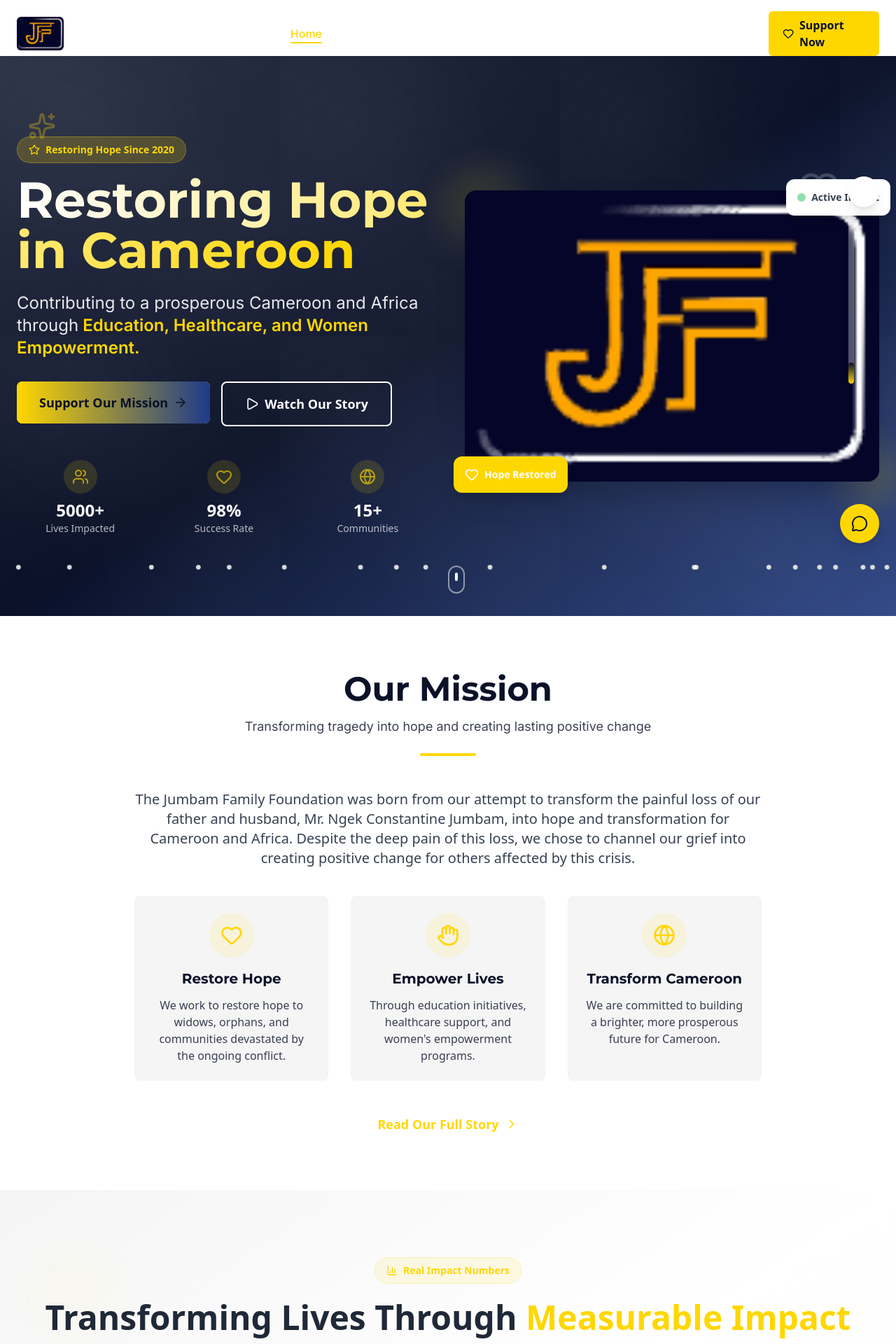
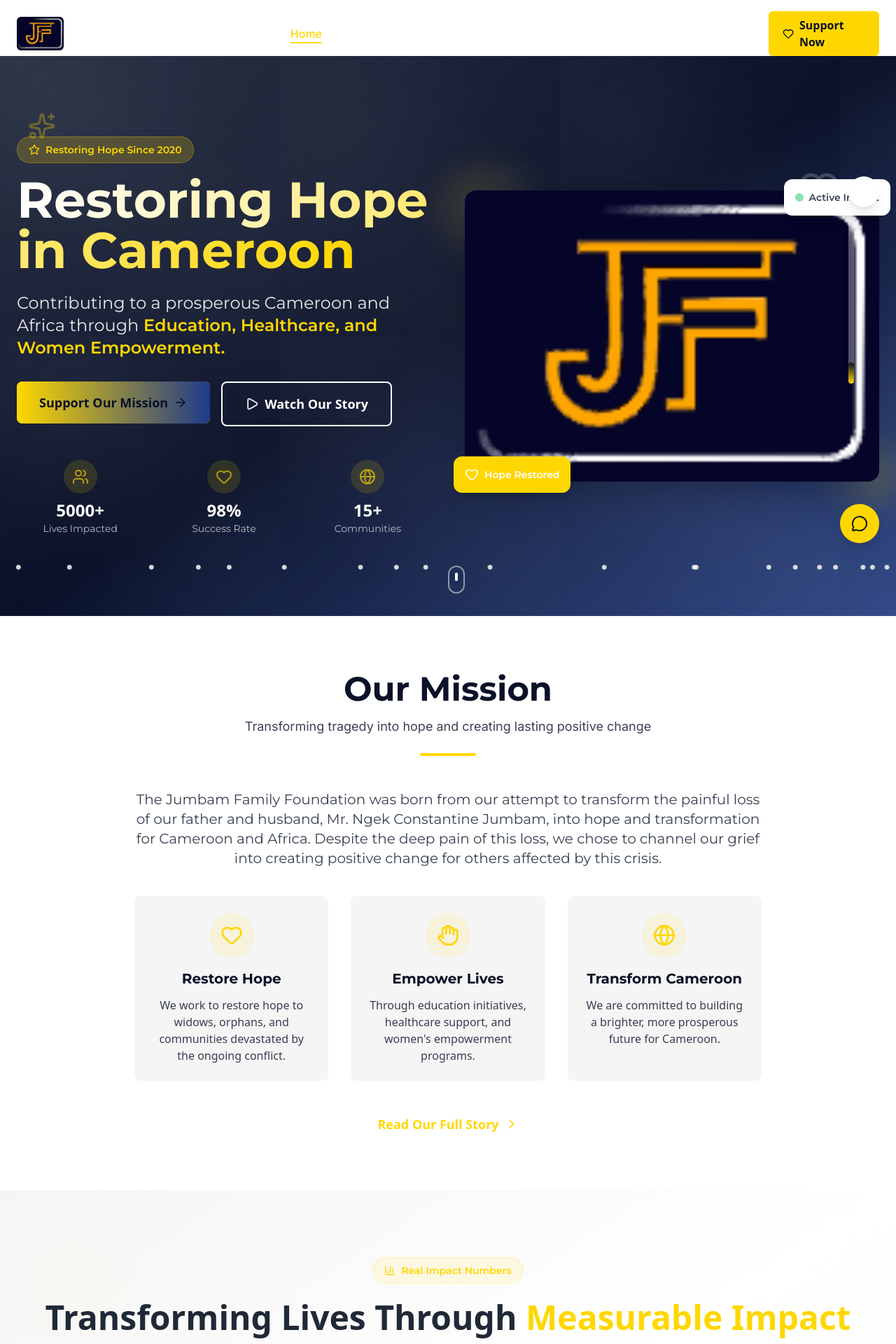
Before and after one commit to kelvintawe12/jumbamfamilyfoundationfinal, a React app: page / in a window 1280 px wide. Shown: the top 1920 px of the page at 70% size. Built offline with nearby package versions, Linux system fonts and the light colour scheme; the HTML template or start-up script is replaced by a standard one.

Commit message:
feat: Update typography styles across Home page components for consistency

```diff
--- a/src/pages/Home.tsx
+++ b/src/pages/Home.tsx
@@ -463,7 +463,7 @@
                   className="mb-4"
                   variants={premiumVariants.textReveal}
                 >
-                  <span className="inline-flex items-center px-4 py-2 bg-primary/20 backdrop-blur-sm rounded-full text-primary font-semibold text-sm border border-primary/30">
+                  <span className="inline-flex items-center px-4 py-2 bg-primary/20 backdrop-blur-sm rounded-full text-primary font-heading font-semibold text-sm border border-primary/30">
                     <Star className="w-4 h-4 mr-2" />
                     Restoring Hope Since 2020
                   </span>
@@ -489,7 +489,7 @@
                 </motion.h1>
 
                 <motion.p
-                  className="font-body text-xl md:text-2xl mb-8 text-white/90"
+                  className="font-heading text-xl md:text-2xl mb-8 text-white/90"
                   variants={premiumVariants.textReveal}
                 >
                   Contributing to a prosperous Cameroon and Africa through
@@ -568,7 +568,7 @@
                         <stat.icon className="w-6 h-6 text-primary" />
                       </motion.div>
                       <div className="text-2xl font-bold text-white">{stat.label}</div>
-                      <div className="text-sm text-white/70">{stat.sublabel}</div>
+                      <div className="font-heading text-sm text-white/70">{stat.sublabel}</div>
                     </motion.div>
                   ))}
                 </motion.div>
@@ -602,7 +602,7 @@
                   >
                     <div className="flex items-center space-x-2">
                       <div className="w-3 h-3 bg-green-500 rounded-full animate-pulse"></div>
-                      <span className="text-sm font-semibold text-gray-700">Active Impact</span>
+                      <span className="font-heading text-sm font-semibold text-gray-700">Active Impact</span>
                     </div>
                   </motion.div>
 
@@ -613,7 +613,7 @@
                   >
                     <div className="flex items-center space-x-2">
                       <HeartIcon className="w-5 h-5" />
-                      <span className="text-sm font-semibold">Hope Restored</span>
+                      <span className="font-heading text-sm font-semibold">Hope Restored</span>
                     </div>
                   </motion.div>
                 </motion.div>
@@ -660,7 +660,7 @@
         <div className="container mx-auto px-6">
           <div className="max-w-4xl mx-auto text-center">
             <SectionTitle title="Our Mission" subtitle="Transforming tragedy into hope and creating lasting positive change" centered />
-            <motion.p className="text-xl mb-10 text-gray-700" initial={{
+            <motion.p className="font-heading text-xl mb-10 text-gray-700" initial={{
             opacity: 0
           }} whileInView={{
             opacity: 1
@@ -734,7 +734,7 @@
               variants={premiumVariants.heroContent}
             >
               <motion.div
-                className="inline-flex items-center px-4 py-2 bg-primary/10 backdrop-blur-sm rounded-full text-primary font-semibold text-sm border border-primary/20 mb-6"
+                className="inline-flex items-center px-4 py-2 bg-primary/10 backdrop-blur-sm rounded-full text-primary font-heading font-semibold text-sm border border-primary/20 mb-6"
                 variants={premiumVariants.textReveal}
               >
                 <BarChart3Icon className="w-4 h-4 mr-2" />
@@ -916,7 +916,7 @@
               variants={premiumVariants.heroContent}
             >
               <motion.div
-                className="inline-flex items-center px-4 py-2 bg-primary/10 backdrop-blur-sm rounded-full text-primary font-semibold text-sm border border-primary/20 mb-6"
+                className="inline-flex items-center px-4 py-2 bg-primary/10 backdrop-blur-sm rounded-full text-primary font-heading font-semibold text-sm border border-primary/20 mb-6"
                 variants={premiumVariants.textReveal}
               >
                 <HandIcon className="w-4 h-4 mr-2" />
@@ -968,13 +968,13 @@
               <h3 className="font-heading text-2xl font-bold mb-4">
                 A Humanitarian Challenge
               </h3>
-              <p className="text-white/80 mb-6">
+              <p className="font-heading text-white/80 mb-6">
                 The Anglophone Crisis in Cameroon is an ongoing conflict in the
                 Northwest and Southwest regions, where the country's Anglophone
                 minority has been fighting for greater autonomy or independence
                 from the majority Francophone government.
               </p>
-              <p className="text-white/80 mb-8">
+              <p className="font-heading text-white/80 mb-8">
                 This crisis has had devastating effects with thousands killed,
                 hundreds of thousands displaced, and significant disruptions to
                 education, healthcare, and economic activities.
@@ -984,19 +984,19 @@
                   <div className="text-primary font-heading text-3xl font-bold">
                     4,000+
                   </div>
-                  <div className="text-sm">Lives Lost</div>
+                  <div className="font-heading text-sm">Lives Lost</div>
                 </div>
                 <div className="bg-white/10 p-4 rounded-lg text-center">
                   <div className="text-primary font-heading text-3xl font-bold">
                     700K+
                   </div>
-                  <div className="text-sm">Displaced</div>
+                  <div className="font-heading text-sm">Displaced</div>
                 </div>
                 <div className="bg-white/10 p-4 rounded-lg text-center">
                   <div className="text-primary font-heading text-3xl font-bold">
                     80%
                   </div>
-                  <div className="text-sm">Schools Closed</div>
+                  <div className="font-heading text-sm">Schools Closed</div>
                 </div>
               </div>
               <Link to="/crisis" className="inline-flex items-center bg-primary hover:bg-primary/90 text-secondary py-3 px-6 rounded-md transition-all hover:scale-105 font-bold">
@@ -1087,7 +1087,7 @@
           }}>
               Join Us in Restoring Hope
             </motion.h2>
-            <motion.p className="text-xl mb-10 text-secondary/80" initial={{
+            <motion.p className="font-heading text-xl mb-10 text-secondary/80" initial={{
             opacity: 0,
             y: 20
           }} whileInView={{
@@ -1216,7 +1216,7 @@
       <div className="font-heading text-xl font-bold text-secondary mb-2">
         {label}
       </div>
-      <div className="font-body text-secondary/70">{description}</div>
+      <div className="font-heading text-secondary/70">{description}</div>
     </motion.div>;
 };
 // Enhanced Core Area Card with features list
@@ -1263,11 +1263,11 @@
       </div>
       <div className="p-6">
         <h3 className="font-heading text-xl font-bold mb-3">{title}</h3>
-        <p className="font-body text-secondary/80 mb-4">{description}</p>
+        <p className="font-heading text-secondary/80 mb-4">{description}</p>
         <div className="mb-4">
           {features.map((feature, index) => <div key={index} className="flex items-center mb-2">
               <CheckIcon className="h-4 w-4 text-primary mr-2" />
-              <span className="text-sm">{feature}</span>
+              <span className="font-heading text-sm">{feature}</span>
             </div>)}
         </div>
         <Link to={link} className="text-primary font-medium hover:underline inline-flex items-center group">
@@ -1311,7 +1311,7 @@
       }} />
       </div>
       <div className="p-6">
-        <div className="flex items-center text-sm text-dark/60 mb-2">
+        <div className="flex items-center font-heading text-sm text-dark/60 mb-2">
           <CalendarIcon className="h-4 w-4 mr-1" />
           <span>{date}</span>
           <span className="mx-2">•</span>
```
